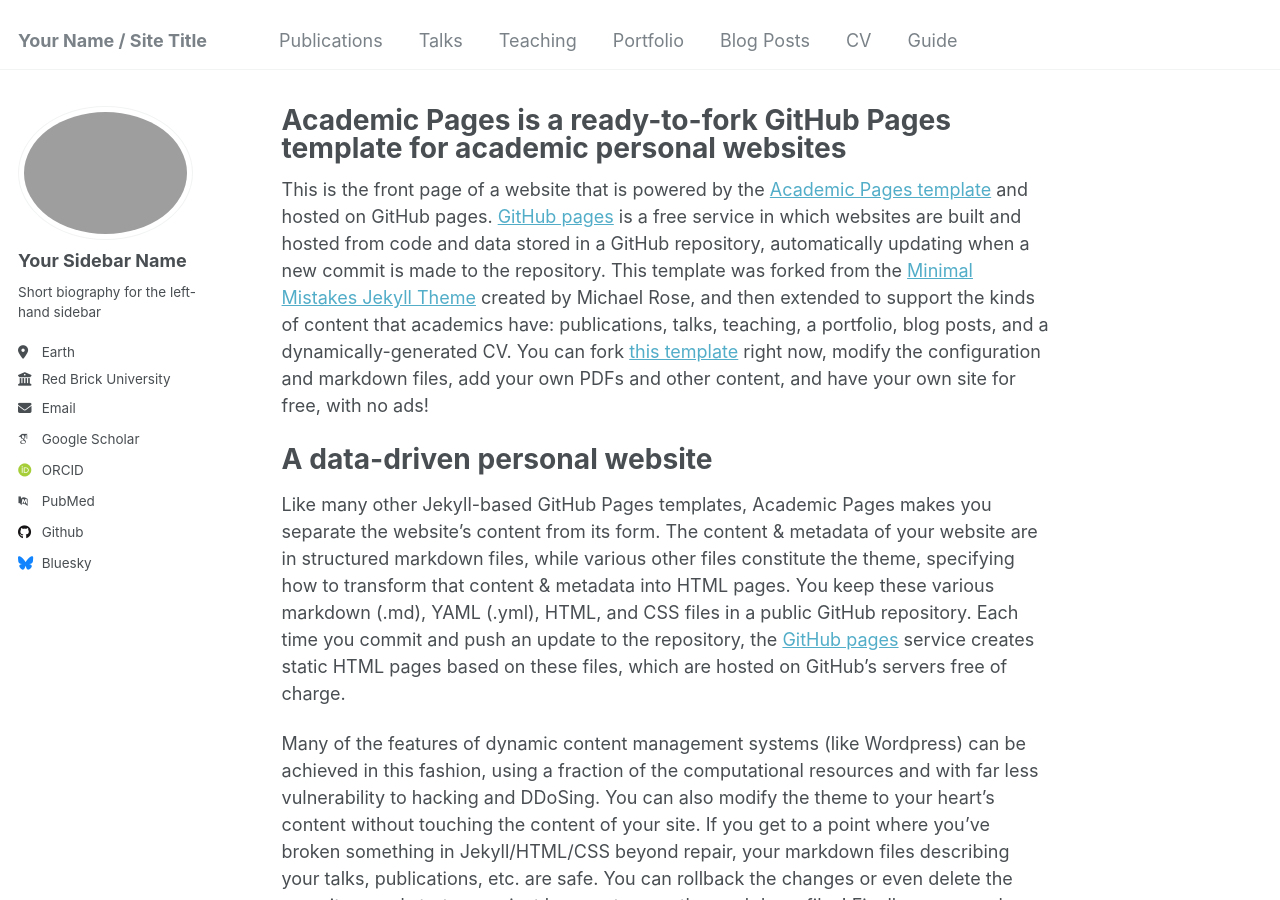
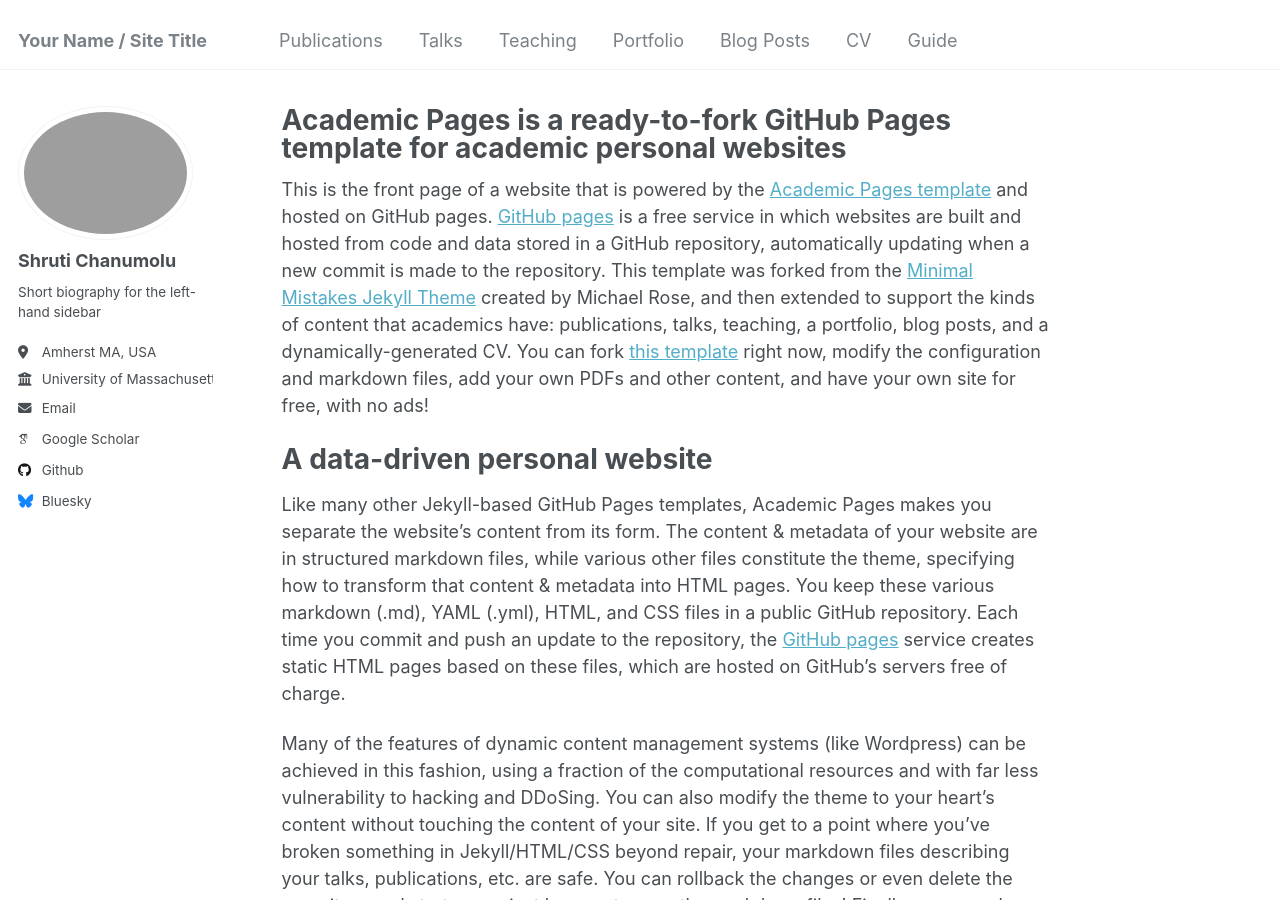
Before and after one commit to chashru/chashru.github.io, a Jekyll site: the page built from _pages/about.md, in a window 1280 px wide and 900 px high. Built offline with Jekyll 4.4.1, drawn with Linux system fonts in a browser that asks for light colours; some web fonts are replaced.

Commit message:
chnaged profile info

```diff
--- a/_config.yml
+++ b/_config.yml
@@ -22,31 +22,23 @@ repository               : "academicpages/academicpages.github.io"
 author:
   # Biographic information
   avatar           : "profile.png"
-  name             : "Your Sidebar Name"
+  name             : "Shruti Chanumolu"
   pronouns         : # example: "she/her"
   bio              : "Short biography for the left-hand sidebar"
-  location         : "Earth"
-  employer         : "Red Brick University"
+  location         : "Amherst MA, USA"
+  employer         : "University of Massachusetts Amherst"
   uri              : # URL
-  email            : "none@example.org"
+  email            : "schanumolu@umass.edu"
 
   # Academic websites
   arxiv            : # URL - Update with the correct link to your profile
   googlescholar    : "https://scholar.google.com/citations?user=PS_CX0AAAAAJ"
   impactstory      : # URL
-  orcid            : "http://orcid.org/yourorcidurl"
-  semantic         : # URL
-  pubmed           : "https://www.ncbi.nlm.nih.gov/pubmed/?term=john+snow"
   researchgate     : # URL
   scopus           : # URL
 
   # Repositories and software development
-  bitbucket        : # Username - Update with your username on the site
-  codepen          : # Username
-  dribbble         : # Username
   github           : "academicpages"
-  kaggle           : # Username
-  stackoverflow    : # User number or user number and name (i.e., use "1" or "1/jeff-atwood")
 
   # Social media
   bluesky          : "bsky.app" # Replace this with you Bluesky username
```
